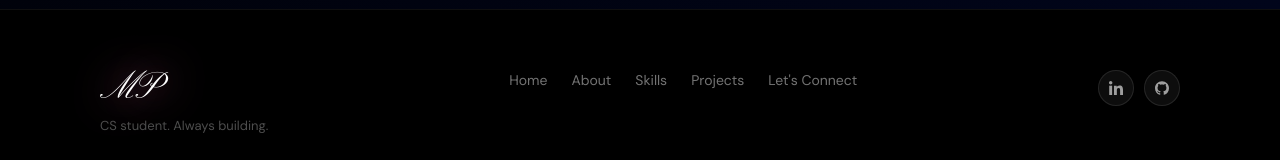
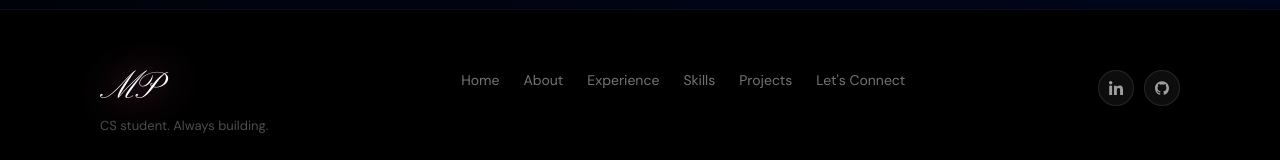
Before and after one commit to mahip16/personal-portfolio, a React (Vite) app: page / in a window 1280 px wide. Shown: the part 5956-6116 px from the top of the page. Built offline with nearby package versions, Linux system fonts and the light colour scheme.

Commit message:
Fix: added experience link to footer

```diff
--- a/src/components/Footer.jsx
+++ b/src/components/Footer.jsx
@@ -3,7 +3,7 @@ import './Footer.css'
 import navIcon1 from '../assets/img/nav-icon1.svg'
 import gitHub from '../assets/img/github.svg'
 
-const links = ['Home', 'About', 'Skills', 'Projects']
+const links = ['Home', 'About', 'Experience', 'Skills', 'Projects']
 
 export const Footer = ({ onConnect }) => {
   const [started, setStarted] = useState(false)
```
